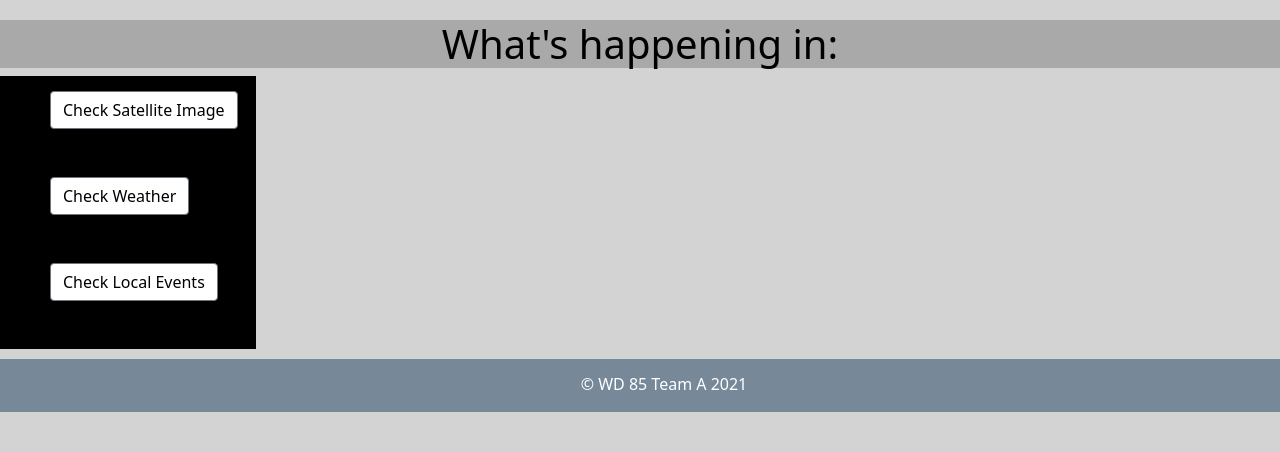
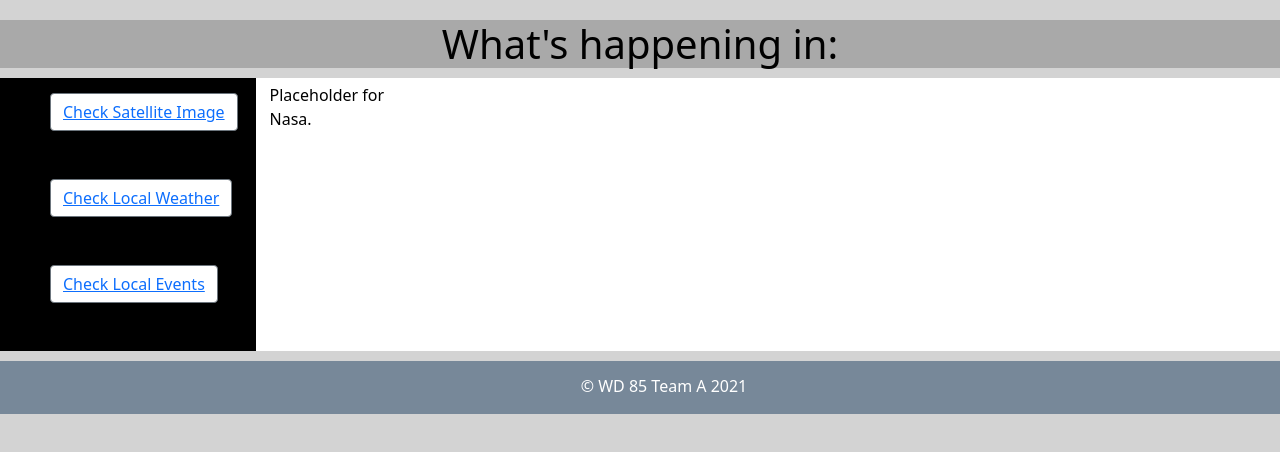
Before and after one commit to Essi5764/teamGit, a React (Create React App) app: page /nasa in a window 1280 px wide. Shown: the top 452 px of the page. Built offline with nearby package versions, Linux system fonts and the light colour scheme.

Commit message:
Routing for Navbar and placeholder folder/files added for api injections

```diff
--- a/src/App.css
+++ b/src/App.css
@@ -18,7 +18,26 @@ footer p{
   margin-left: 1.5em;
 }
 
+/* main */
+.main {
+  background-color: white;
+  color: black;
+  height: 100%;
+  min-height: 100%;
+
+}
+.mainDiv{
+  margin: auto;
+  width: 90%;
+  padding: 5px;
+}
+
 /*Sidebar.js*/
+.sidebar{
+  display: flex;
+  background-color: white;
+  margin-top: 10px;
+}
 
 .sidebar-list-styling{
   padding-left:50px;
@@ -39,3 +58,17 @@ footer p{
   background-color: darkgray;
   color: black;
 }
+
+/* main */
+.main {
+  background-color: white;
+  color: black;
+  height: 100%;
+  min-height: 100%;
+
+}
+.mainDiv{
+  margin: auto;
+  width: 90%;
+  padding: 5px;
+}
--- /dev/null
+++ b/src/components/apis/Nasa.js
@@ -0,0 +1,15 @@
+import React from 'react'
+
+
+const Nasa = () => {
+
+    return(
+<div className='main'>
+    <div className='mainDiv'>
+        <p>Placeholder for Nasa.</p>
+    </div>
+</div>
+    )
+};
+
+export default Nasa;
--- /dev/null
+++ b/src/components/apis/Tickets.js
@@ -0,0 +1,15 @@
+import React from 'react'
+
+
+const Tickets = () => {
+
+    return(
+<div className='main'>
+    <div className='mainDiv'>
+        <p>Placeholder for Tickets.</p>
+    </div>
+</div>
+    )
+};
+
+export default Tickets;
--- /dev/null
+++ b/src/components/apis/Weather.js
@@ -0,0 +1,15 @@
+import React from 'react'
+
+
+const Weather = () => {
+
+    return(
+<div className='main'>
+    <div className='mainDiv'>
+        <p>Placeholder for Weather.</p>
+    </div>
+</div>
+    )
+};
+
+export default Weather;
--- a/src/components/site/Sidebar.js
+++ b/src/components/site/Sidebar.js
@@ -4,27 +4,33 @@ import {
     Switch
 } from 'react-router-dom';
 import {Button} from 'reactstrap';
+import Nasa from '../apis/Nasa';
+import Weather from '../apis/Weather';
+import Tickets from '../apis/Tickets';
 
 
 const Sidebar = () => {
     return(
         <div className='sidebar'>
             <div className='sidebar-list-styling'>
-                <Button>Check Satellite Image</Button>
+                <Button><Link to='/nasa'>Check Satellite Image</Link></Button>
                 <br/>
                 <br/>
                 <br/>
-                <Button>Check Weather</Button>
+                <Button><Link to='/weather'>Check Local Weather</Link></Button>
                 <br/>
                 <br/>
                 <br/>
-                <Button>Check Local Events</Button>
+                <Button><Link to='/tickets'>Check Local Events</Link></Button>
                 <br/>
                 <br/>
                 <br/>
             </div>
             <div className='sidebar-route'>
                 <Switch>
+                 <Route exact path='/nasa'><Nasa /></Route>
+                 <Route exact path='/weather'><Weather /></Route>
+                 <Route exact path='/tickets'><Tickets /></Route>
 
                 </Switch>
             </div>
--- a/src/hooks/useGeoLocation.js
+++ b/src/hooks/useGeoLocation.js
@@ -1,48 +1,48 @@
-import React, { useEffect, useState } from 'react';
+// import React, { useEffect, useState } from 'react';
 
 
-const useGeoLocation = () => {
-    const [location, setLocation] = useState({
-        loaded: false,
-        coordinates: {lat: "", lng: ""}
-    });
+// const useGeoLocation = () => {
+//     const [location, setLocation] = useState({
+//         loaded: false,
+//         coordinates: {lat: "", lng: ""}
+//     });
 
-    const onSuccess = location => {
-        setLocation({
-            loaded: true,
-            coordinates: {
-                lat: location.coords.latitude,
-                lng: location.coords.longitude,
-            },
-        });
-    };
+//     const onSuccess = location => {
+//         setLocation({
+//             loaded: true,
+//             coordinates: {
+//                 lat: location.coords.latitude,
+//                 lng: location.coords.longitude,
+//             },
+//         });
+//     };
 
-    const onError = error => {
-        setLocation({
-            loaded: true,
-            error,
-        });
-    };
+//     const onError = error => {
+//         setLocation({
+//             loaded: true,
+//             error,
+//         });
+//     };
 
-    useEffect(()  => {
-        if( !("geolocation" in navigator)){
-            onError({
-                code: 0,
-                message: "Geolocation not supported",
-            });
-            // setLocation((state) => ({
-            //     ...state,
-            //     loaded: true,
-            //     error: {
-            //         code: 0,
-            //         message: "Geolocation not supported"
-            //     },
-            // }));
-        }
+//     useEffect(()  => {
+//         if( !("geolocation" in navigator)){
+//             onError({
+//                 code: 0,
+//                 message: "Geolocation not supported",
+//             });
+//             // setLocation((state) => ({
+//             //     ...state,
+//             //     loaded: true,
+//             //     error: {
+//             //         code: 0,
+//             //         message: "Geolocation not supported"
+//             //     },
+//             // }));
+//         }
 
-        navigator.geolocation.getCurrentPosition(onSuccess, onError)
-    }, [])
-    return location;
-}
+//         navigator.geolocation.getCurrentPosition(onSuccess, onError)
+//     }, [])
+//     return location;
+// }
 
-export default useGeoLocation
+// export default useGeoLocation
--- a/src/index.js
+++ b/src/index.js
@@ -3,7 +3,7 @@ import ReactDOM from 'react-dom';
 import './index.css';
 import App from './App';
 import reportWebVitals from './reportWebVitals';
-import useGeoLocation from "hooks/useGeoLocation";
+// import useGeoLocation from "hooks/useGeoLocation";
 
 
 
```
Also changed, not shown: src/useGeolocation.js (+41 -41 lines).
